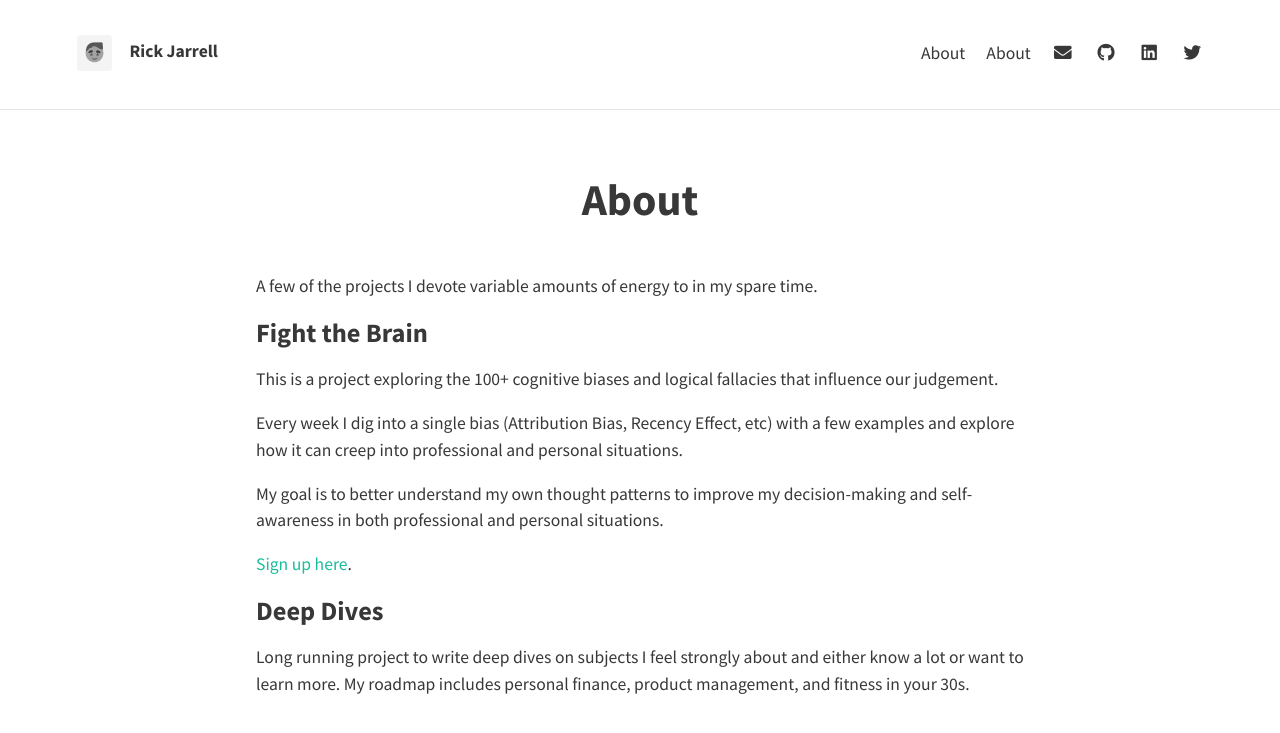
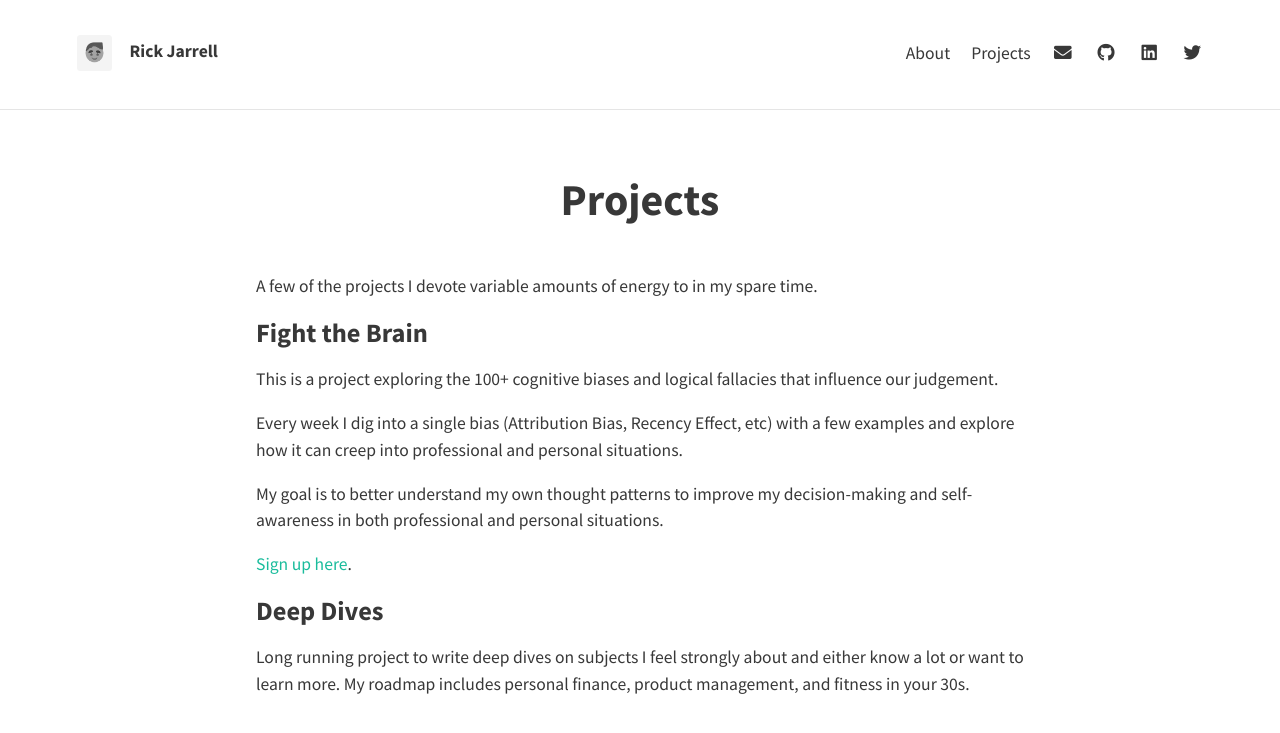
Before and after one commit to rickjarrell/blerg, a Jekyll site: the page built from projects.md, in a window 1280 px wide, cut to the strip 0-761 px from the top of the page. Shown: the top 733 px of the strip. Built offline with Jekyll 4.4.1, drawn with Linux system fonts in a browser that asks for light colours; nearby versions of some CDN libraries.

Commit message:
Update projects.md

```diff
--- a/projects.md
+++ b/projects.md
@@ -1,7 +1,7 @@
 ---
 layout: page
-title: About
-permalink: /about/
+title: Projects
+permalink: /projects/
 ---
 A few of the projects I devote variable amounts of energy to in my spare time.
 ### Fight the Brain
```
